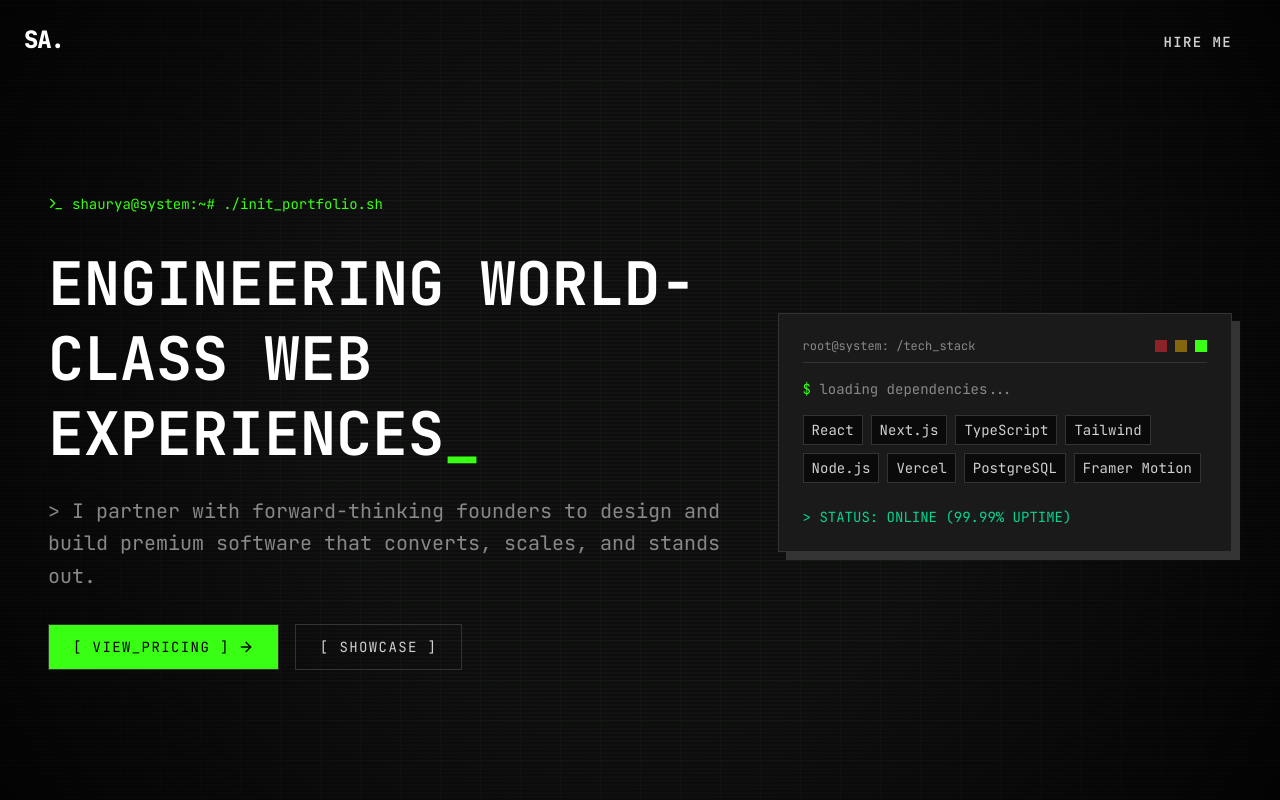
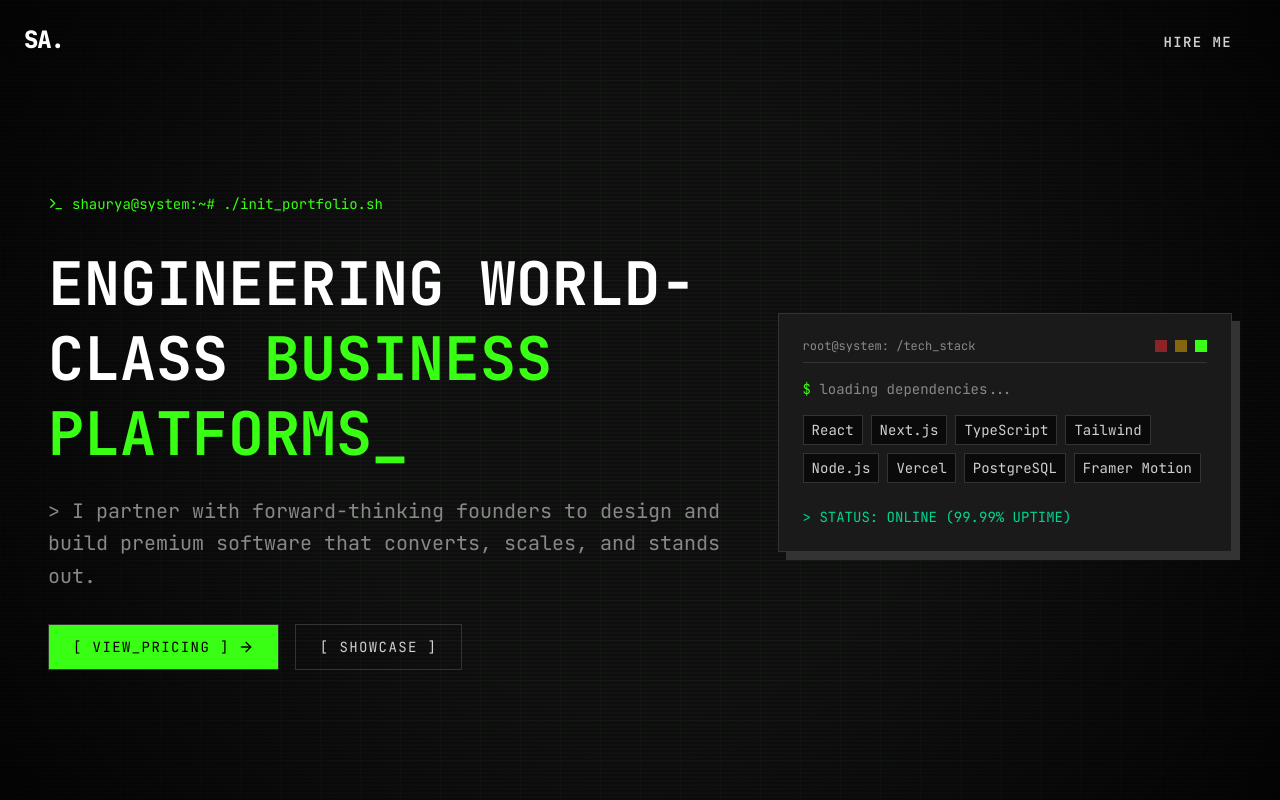
Before and after one commit to shaurya-studios/portfolio, a React app: page / in a window 1280 px wide. Shown: the top 800 px of the page. Built offline with nearby package versions, Linux system fonts and the light colour scheme; the HTML template or start-up script is replaced by a standard one.

Commit message:
Add terminal typewriter effect to Hero title

```diff
--- a/src/pages/Home.tsx
+++ b/src/pages/Home.tsx
@@ -1,5 +1,6 @@
 import { motion } from 'framer-motion';
 import { ArrowRight, Code2, Layers, Cpu, Terminal } from 'lucide-react';
+import { useState, useEffect } from 'react';
 
 // Reusable Terminal Button
 const TerminalButton = ({ children, className = '', href, target }: { children: React.ReactNode, className?: string, href?: string, target?: string }) => {
@@ -16,6 +17,32 @@ const TerminalButton = ({ children, className = '', href, target }: { children:
 };
 
 export default function Home() {
+  const words = ["AGENCY WEBSITES", "BUSINESS PLATFORMS", "SAAS APPLICATIONS", "E-COMMERCE STORES", "WEB EXPERIENCES"];
+  const [currentWordIndex, setCurrentWordIndex] = useState(0);
+  const [currentText, setCurrentText] = useState('');
+  const [isDeleting, setIsDeleting] = useState(false);
+
+  useEffect(() => {
+    const timeoutId = setTimeout(() => {
+      const fullWord = words[currentWordIndex];
+
+      if (!isDeleting) {
+        setCurrentText(fullWord.substring(0, currentText.length + 1));
+        if (currentText.length === fullWord.length) {
+          setTimeout(() => setIsDeleting(true), 2000);
+        }
+      } else {
+        setCurrentText(fullWord.substring(0, currentText.length - 1));
+        if (currentText.length === 0) {
+          setIsDeleting(false);
+          setCurrentWordIndex((prev) => (prev + 1) % words.length);
+        }
+      }
+    }, isDeleting ? 30 : 80);
+
+    return () => clearTimeout(timeoutId);
+  }, [currentText, isDeleting, currentWordIndex]);
+
   return (
     <div className="w-full pb-16 font-mono selection:bg-[var(--color-accent)] selection:text-black relative z-10">
 
@@ -38,9 +65,9 @@ export default function Home() {
               initial={{ opacity: 0, x: -20 }}
               animate={{ opacity: 1, x: 0 }}
               transition={{ duration: 0.5, delay: 0.2 }}
-              className="text-4xl md:text-6xl font-bold mb-6 leading-tight text-white"
+              className="text-4xl md:text-6xl font-bold mb-6 leading-tight text-white min-h-[120px]"
             >
-              ENGINEERING WORLD-CLASS WEB EXPERIENCES<span className="text-[var(--color-accent)] animate-blink">_</span>
+              ENGINEERING WORLD-CLASS <span className="text-[var(--color-accent)]">{currentText}</span><span className="text-[var(--color-accent)] animate-blink">_</span>
             </motion.h1>
 
             <motion.p
```
